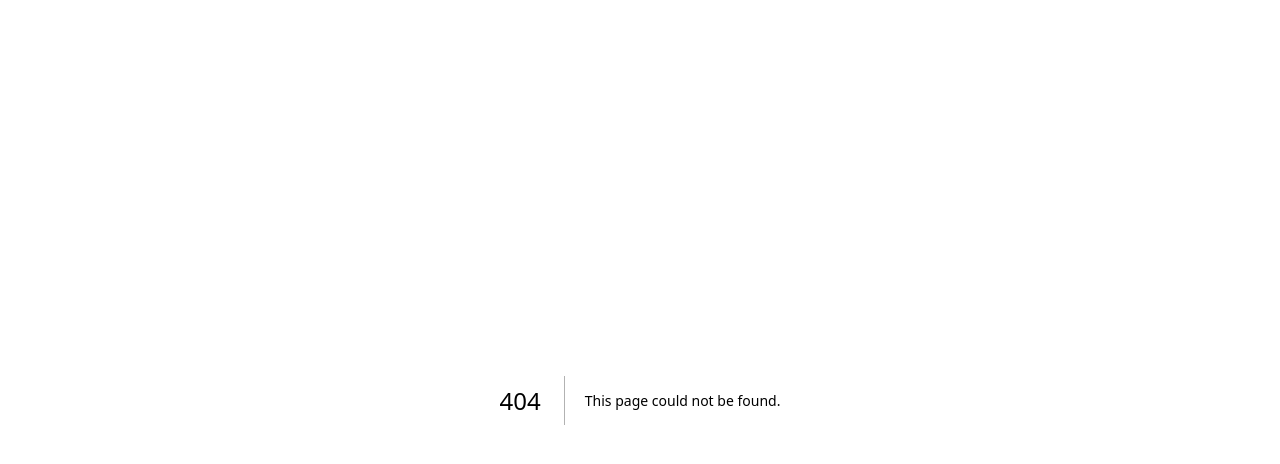
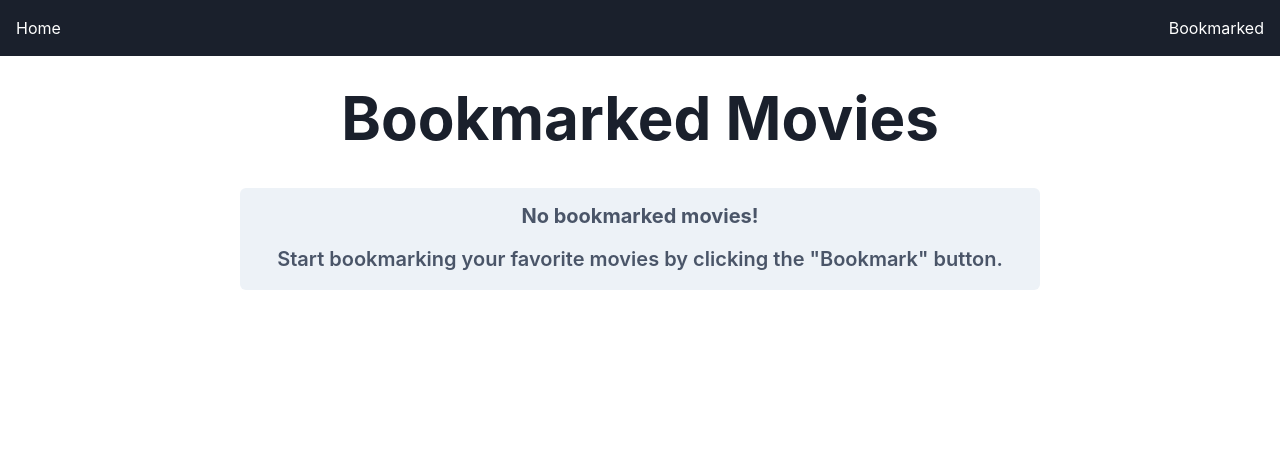
Before and after one commit to hamirmahal/FilmFinder, a Next.js app: page /bookmarked in a window 1280 px wide. Before the commit this address had no page. Shown: the top 464 px of the page. Built offline with nearby package versions, Linux system fonts and the light colour scheme.

Commit message:
feat: add bookmarking page with full functionality

```diff
--- a/src/components/MoviesGrid.tsx
+++ b/src/components/MoviesGrid.tsx
@@ -3,11 +3,12 @@ import {
   Button,
   Grid,
   GridItem,
+  Heading,
   Image,
   Text,
   useToast
 } from '@chakra-ui/react';
-import { useState } from 'react';
+import { useEffect, useState } from 'react';
 import Rating from './Rating';
 
 type MovieProps = {
@@ -89,16 +90,15 @@ const MovieCard = ({ movie, isBookmarked, onBookmark }: MovieProps) => {
 };
 
 type MoviesProps = {
-  movies: Movie[];
+  /**
+   * Movies will be bookmarked local storage
+   * movies if they are not provided by the parent.
+   */
+  movies?: Movie[];
 };
 
 const MoviesGrid = ({ movies }: MoviesProps) => {
-  const localStorageExists = typeof window !== 'undefined';
-  const [bookmarks, setBookmarks] = useState<Set<string>>(
-    localStorageExists
-      ? new Set(JSON.parse(localStorage.getItem('bookmarks') || '[]'))
-      : new Set()
-  );
+  const [bookmarks, setBookmarks] = useState<Set<string>>(new Set());
 
   const handleBookmark = (movie: Movie) => {
     const element = JSON.stringify(movie);
@@ -106,25 +106,38 @@ const MoviesGrid = ({ movies }: MoviesProps) => {
       setBookmarks((bookmarks) => {
         const newBookmarks = new Set(bookmarks);
         newBookmarks.delete(element);
+        const localStorageValue = JSON.stringify(Array.from(newBookmarks));
+        localStorage.setItem('bookmarks', localStorageValue);
         return newBookmarks;
       });
     } else {
       setBookmarks((bookmarks) => {
         const newBookmarks = new Set(bookmarks);
         newBookmarks.add(element);
+        const localStorageValue = JSON.stringify(Array.from(newBookmarks));
+        localStorage.setItem('bookmarks', localStorageValue);
         return newBookmarks;
       });
     }
   };
 
-  if (localStorageExists) {
-    const localStorageValue = JSON.stringify(Array.from(bookmarks));
-    localStorage.setItem('bookmarks', localStorageValue);
-  }
+  // Since `useEffect` is only executed in the browser, we can use this to
+  // correctly get bookmarked movies without creating a discrepancy between
+  // the first client-side render and the pre-rendered HTML from the server.
+  // https://nextjs.org/docs/messages/react-hydration-error#possible-ways-to-fix-it
+  useEffect(() => {
+    setBookmarks(
+      new Set(JSON.parse(localStorage.getItem('bookmarks') || '[]'))
+    );
+  }, []);
 
-  return (
+  const bookmarkedMovies = Array.from(bookmarks).map((movieStr) =>
+    JSON.parse(movieStr)
+  ) as Movie[];
+  const moviesToDisplay = movies === undefined ? bookmarkedMovies : movies;
+  return moviesToDisplay.length ? (
     <Grid templateColumns="repeat(2, 1fr)" gap={6}>
-      {movies.map((movie) => (
+      {moviesToDisplay.map((movie) => (
         <GridItem key={movie.imdbID} m={'auto'}>
           <MovieCard
             movie={movie}
@@ -134,6 +147,24 @@ const MoviesGrid = ({ movies }: MoviesProps) => {
         </GridItem>
       ))}
     </Grid>
+  ) : (
+    <Box
+      bg="gray.100"
+      borderRadius="md"
+      color="gray.600"
+      fontSize="xl"
+      fontWeight="semibold"
+      p={4}
+      textAlign="center"
+    >
+      <Heading as="h2" mb={4} size="md">
+        No bookmarked movies!
+      </Heading>
+      <p>
+        Start bookmarking your favorite movies by clicking the
+        &quot;Bookmark&quot; button.
+      </p>
+    </Box>
   );
 };
 
--- /dev/null
+++ b/src/components/Navigation.tsx
@@ -0,0 +1,15 @@
+import { Box, Link as ChakraLink, Flex, Spacer } from '@chakra-ui/react';
+
+export default function Navigation() {
+  return (
+    <Flex bg="gray.800" color="white" p={4}>
+      <Box>
+        <ChakraLink href="/">Home</ChakraLink>
+      </Box>
+      <Spacer />
+      <Box>
+        <ChakraLink href="/bookmarked">Bookmarked</ChakraLink>
+      </Box>
+    </Flex>
+  );
+}
--- /dev/null
+++ b/src/pages/bookmarked.tsx
@@ -0,0 +1,19 @@
+import MoviesGrid from '@/components/MoviesGrid';
+import Navigation from '@/components/Navigation';
+import { Box, ChakraProvider, Heading } from '@chakra-ui/react';
+
+const BookmarkedMoviesPage = () => {
+  return (
+    <ChakraProvider>
+      <Navigation />
+      <Box maxW="800px" mx="auto" my={8}>
+        <Heading as="h1" mb={10} size="3xl" textAlign={'center'}>
+          Bookmarked Movies
+        </Heading>
+        <MoviesGrid />
+      </Box>
+    </ChakraProvider>
+  );
+};
+
+export default BookmarkedMoviesPage;
--- a/src/pages/index.tsx
+++ b/src/pages/index.tsx
@@ -1,4 +1,5 @@
 import SearchMovies from '@/components/Main';
+import Navigation from '@/components/Navigation';
 import { ChakraProvider } from '@chakra-ui/react';
 import Head from 'next/head';
 
@@ -11,6 +12,7 @@ export default function Home() {
         <meta name="viewport" content="width=device-width, initial-scale=1" />
         <link rel="icon" href="/favicon.ico" />
       </Head>
+      <Navigation />
       <SearchMovies />
     </ChakraProvider>
   );
```
